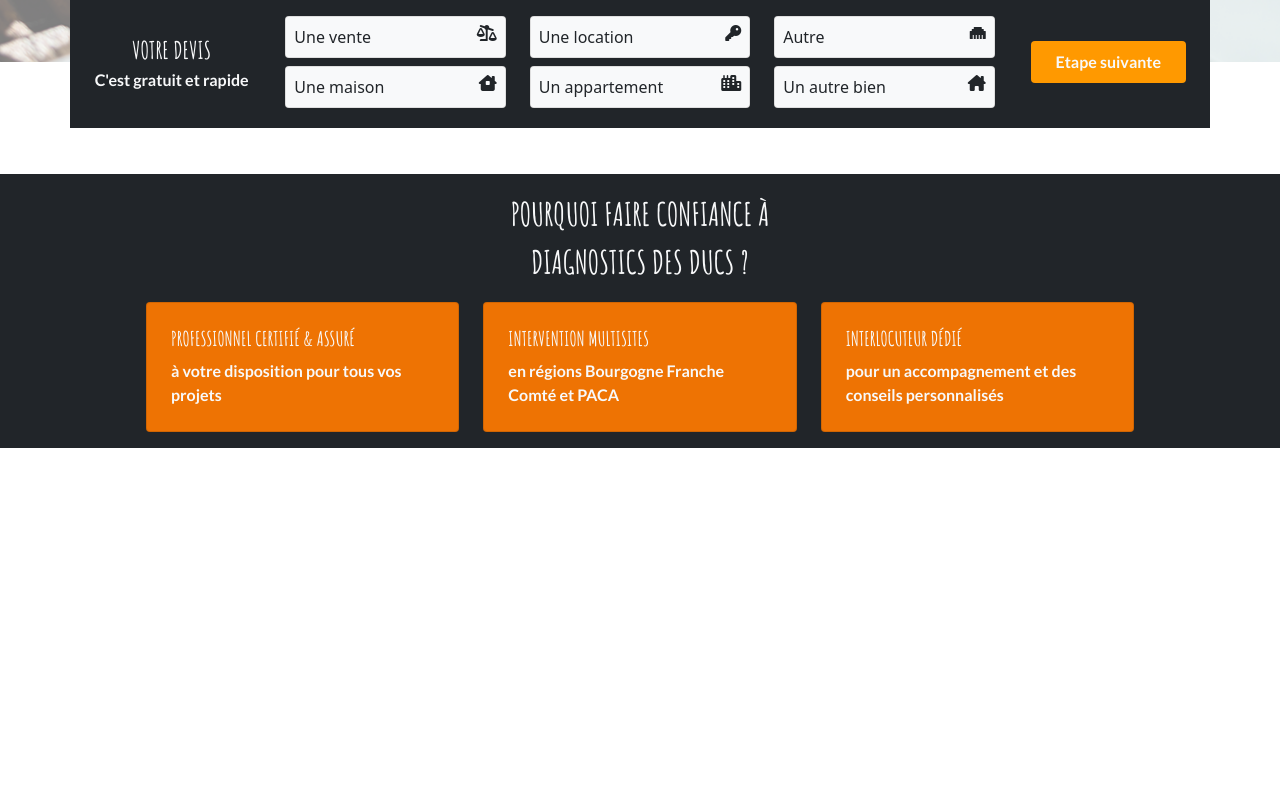
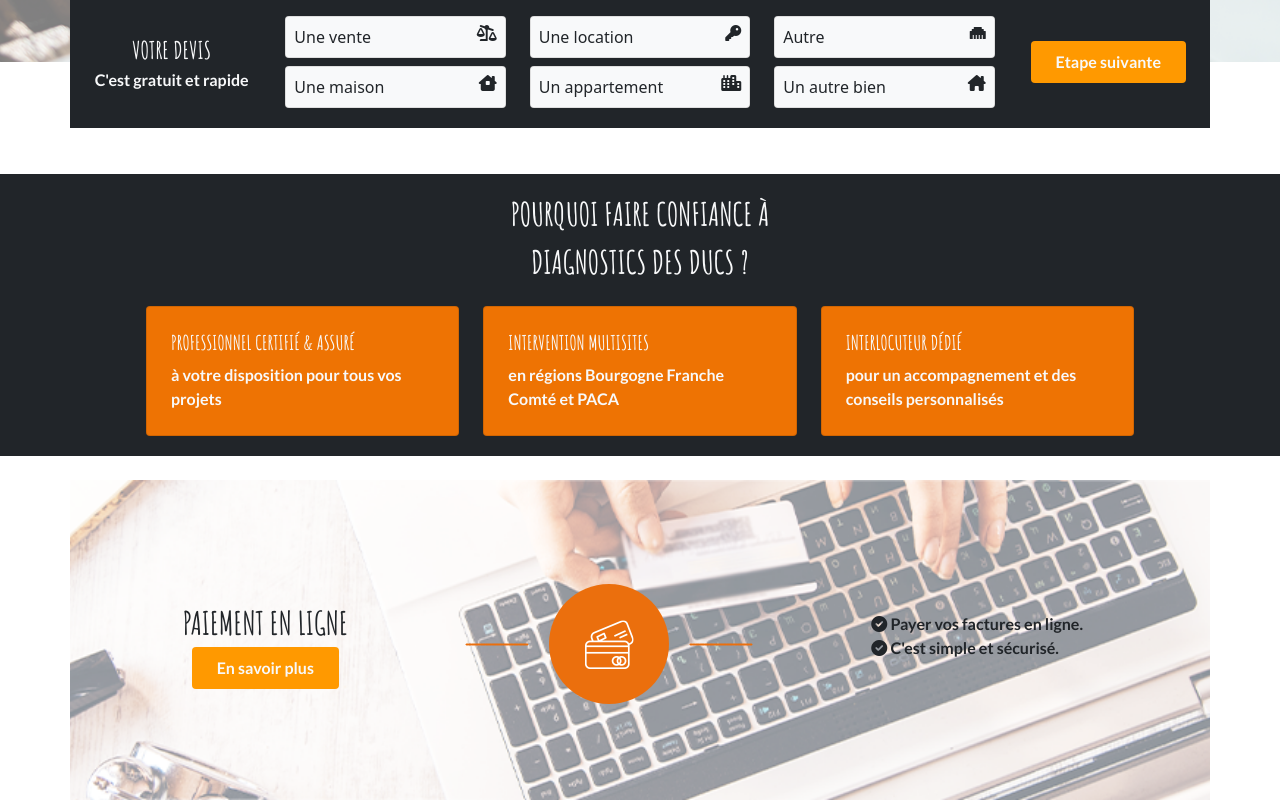
Before and after one commit to Davils10/ducs, a plain HTML site: page index.html in a window 1280 px wide. Shown: the part 2142-2942 px from the top of the page. Before the commit the page ends 2590 px from the top, so only its background shows below. Drawn offline with nearby package versions, Linux system fonts and the light colour scheme.

Commit message:
paiement en ligne...

```diff
--- a/assets/css/style.css
+++ b/assets/css/style.css
@@ -31,6 +31,11 @@
 #auditsEnergetiques {
     background: url('../images/slide6.png') center/cover no-repeat;
     height: 50vh;
+}
+
+#paiementLigne {
+    background: url('../images/BG.png') center/cover no-repeat;
+    height: 40vh;
 }
 
 .titreDiag {
@@ -88,6 +93,11 @@
     scale: 1.05;
 }
 
+#paiementLigne ul li {
+    list-style-type: none;
+    font-family: 'Lato';
+}
+
 @media only screen and (min-width: 1000px) {
     .lahatra {
         transform: translate(-50%, -50%) !important;
--- a/index.html
+++ b/index.html
@@ -378,7 +378,7 @@
         </div>
         <!-- *************************************************************************************************************** -->
 
-        <!-- ******************************** NOUVELLE SECTION ****************************************** -->
+        <!-- ******************************** SECTION CONFIANCE ****************************************** -->
         <div class="mt-md-5 pt-md-2 pt-md-5"></div>
         <div class="container-fluid mt-3 bg-dark text-light p-3">
             <div class="row justify-content-center align-items-center">
@@ -386,7 +386,7 @@
                 <div class="col-12 col-md-10 mt-3">
                     <div class="container">
                         <div class="row row-cols-1 row-cols-md-3 text-light">
-                            <div class="col">
+                            <div class="col mb-1 mt-1">
                                 <div class="card carteConfiance p-2" type="button">
                                     <div class="card-body">
                                         <h5 class="card-title">PROFESSIONNEL CERTIFIÉ & ASSURÉ</h5>
@@ -394,7 +394,7 @@
                                     </div>
                                 </div>
                             </div>
-                            <div class="col">
+                            <div class="col mb-1 mt-1">
                                 <div class="card carteConfiance p-2" type="button">
                                     <div class="card-body">
                                         <h5 class="card-title">INTERVENTION MULTISITES</h5>
@@ -402,7 +402,7 @@
                                     </div>
                                 </div>
                             </div>
-                            <div class="col">
+                            <div class="col mb-1 mt-1">
                                 <div class="card carteConfiance p-2" type="button">
                                     <div class="card-body">
                                         <h5 class="card-title">INTERLOCUTEUR DÉDIÉ</h5>
@@ -412,10 +412,36 @@
                             </div>
                         </div>
                     </div>
-
                 </div>
             </div>
         </div>
+
+        <!-- ******************************* PAIEMENT EN LIGNE ******************************* -->
+        <div class="container mt-md-4 mt-3">
+            <div class="row justify-content-between align-items-center p-2" id="paiementLigne">
+                <div class="col-12 col-md-4 mt-2 text-center d-flex flex-column">
+                    <div class="fs-2 titre">PAIEMENT EN LIGNE</div>
+                    <div class="fs-5">
+                        <button class="btn text-light fs-6 ps-4 pe-4 pt-2 pb-2 enSavoirPlus">En savoir plus</button>
+                    </div>
+                </div>
+                <div class="col-12 col-md-4 mt-2">
+                    <img src="assets/images/PICTO.png" alt="picto" class="img-fluid">
+                </div>
+                <div class="col-12 col-md-4 mt-2">
+                    <ul>
+                        <li>
+                            <i class="fa-solid fa-circle-check"></i> Payer vos factures en ligne.
+                        </li>
+                        <li>
+                            <i class="fa-solid fa-circle-check"></i> C'est simple et sécurisé.
+                        </li>
+                    </ul>
+                </div>
+            </div>
+        </div>
+
+
     </section>
 
     <script src="https://cdn.jsdelivr.net/npm/bootstrap@5.1.3/dist/js/bootstrap.bundle.min.js"
```
